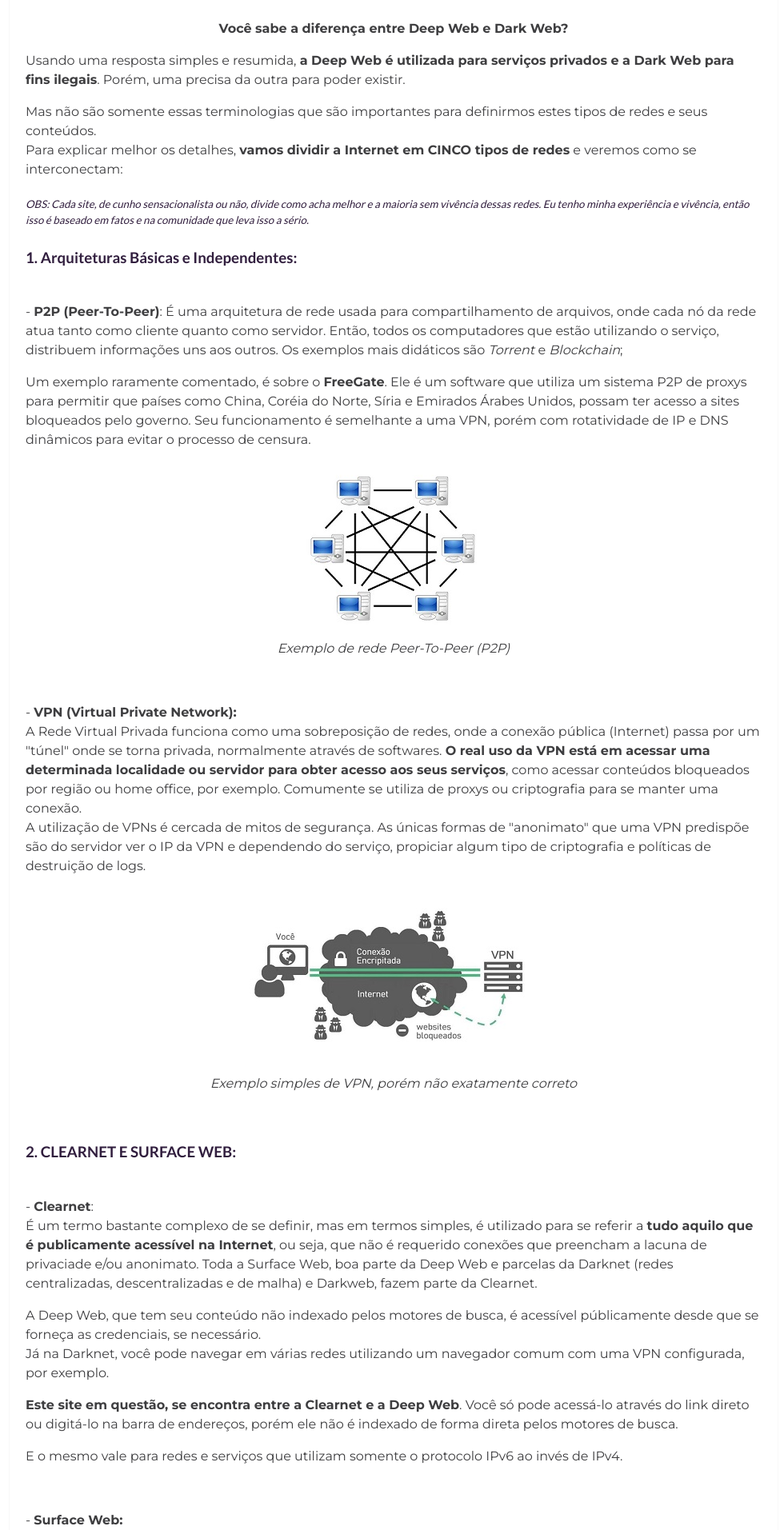
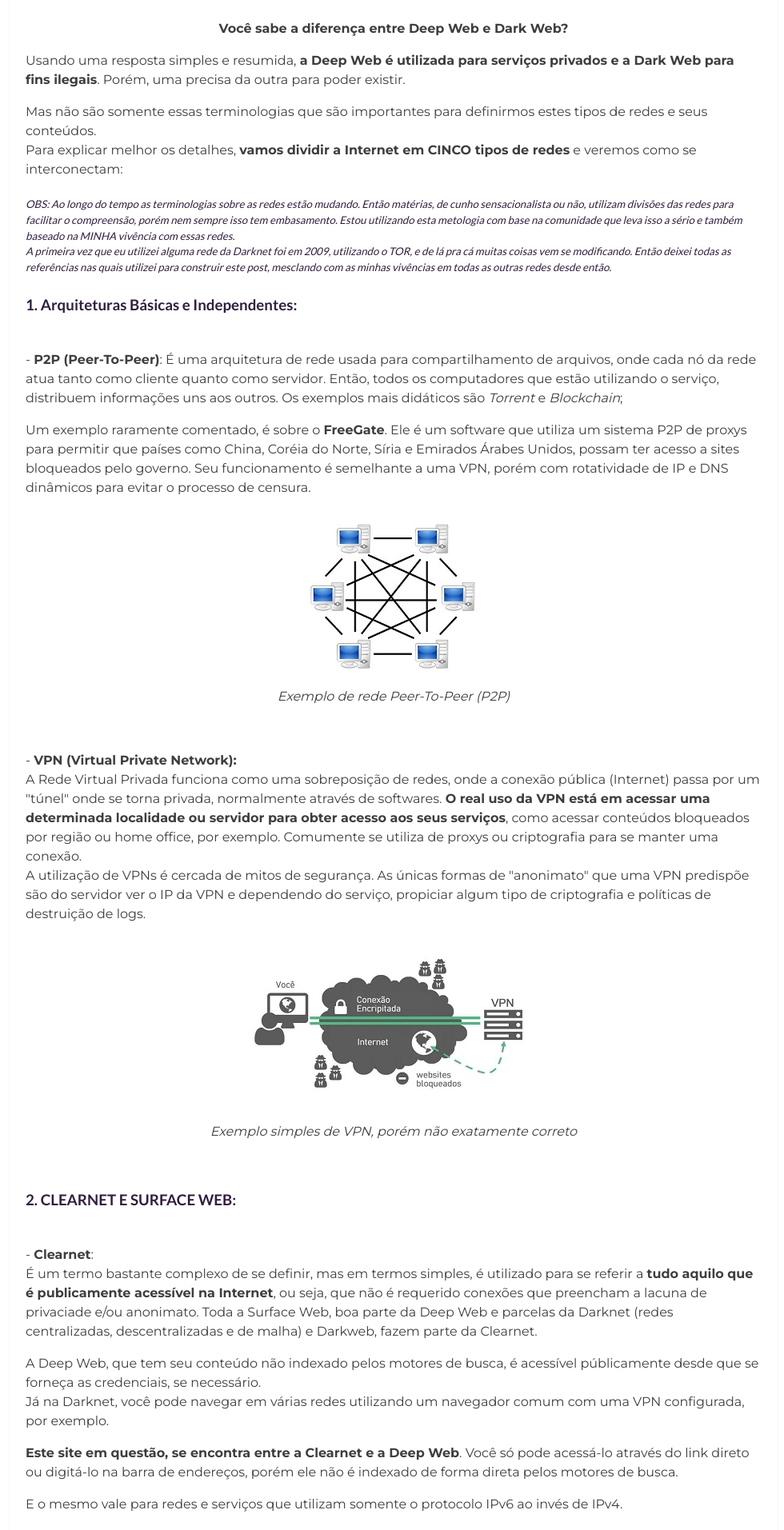
Before and after one commit to EscapeTheX/escapethex.github.io, a Jekyll site: the page built from _posts/2021-03-17-Deep-e-Dark-Web.markdown, in a window 1280 px wide. Shown: the part 644-2557 px from the top of the page at 80% size, without its empty margins (148-1128 px from the left). Built offline with Jekyll 4.4.1, drawn with Linux system fonts in a browser that asks for light colours.

Commit message:
Update 2021-03-17-Deep-e-Dark-Web.markdown

```diff
--- a/_posts/2021-03-17-Deep-e-Dark-Web.markdown
+++ b/_posts/2021-03-17-Deep-e-Dark-Web.markdown
@@ -12,7 +12,10 @@ author:
 <p>Usando uma resposta simples e resumida, <b>a Deep Web é utilizada para serviços privados e a Dark Web para fins ilegais</b>. Porém, uma precisa da outra para poder existir.</p>
 <p>Mas não são somente essas terminologias que são importantes para definirmos estes tipos de redes e seus conteúdos.<br>
 Para explicar melhor os detalhes, <b>vamos dividir a Internet em CINCO tipos de redes</b> e veremos como se interconectam:</p>
-<p><i><h5>OBS: Cada site, de cunho sensacionalista ou não, divide como acha melhor e a maioria sem vivência dessas redes. Eu tenho minha experiência e vivência, então isso é baseado em fatos e na comunidade que leva isso a sério.</h5></i></p>
+
+<p><i><h5>OBS: Ao longo do tempo as terminologias sobre as redes estão mudando. Então matérias, de cunho sensacionalista ou não, utilizam divisões das redes para facilitar o compreensão, porém nem sempre isso tem embasamento. Estou utilizando esta metologia com base na comunidade que leva isso a sério e também baseado na MINHA vivência com essas redes.<br>
+A primeira vez que eu utilizei alguma rede da Darknet foi em 2009, utilizando o TOR, e de lá pra cá muitas coisas vem se modificando. Então deixei todas as referências nas quais utilizei para construir este post, mesclando com as minhas vivências em todas as outras redes desde então.</h5></i></p>
+
 <p><b><h3>1. Arquiteturas Básicas e Independentes:</h3></b><br>
 - <b>P2P (Peer-To-Peer)</b>:
 É uma arquitetura de rede usada para compartilhamento de arquivos, onde cada nó da rede atua tanto como cliente quanto como servidor. Então, todos os computadores que estão utilizando o serviço, distribuem informações uns aos outros. Os exemplos mais didáticos são <i>Torrent</i> e <i>Blockchain</i>;</p>
```
